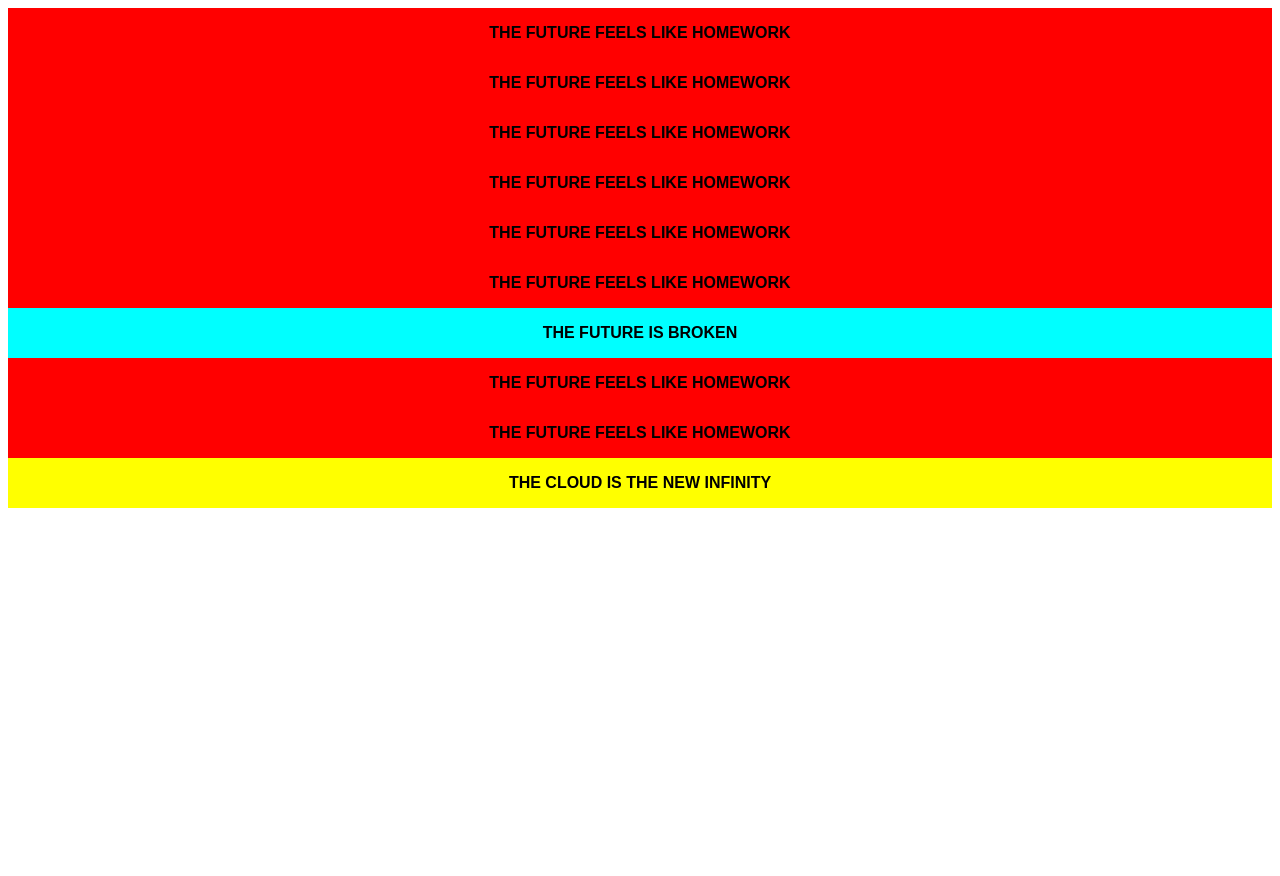
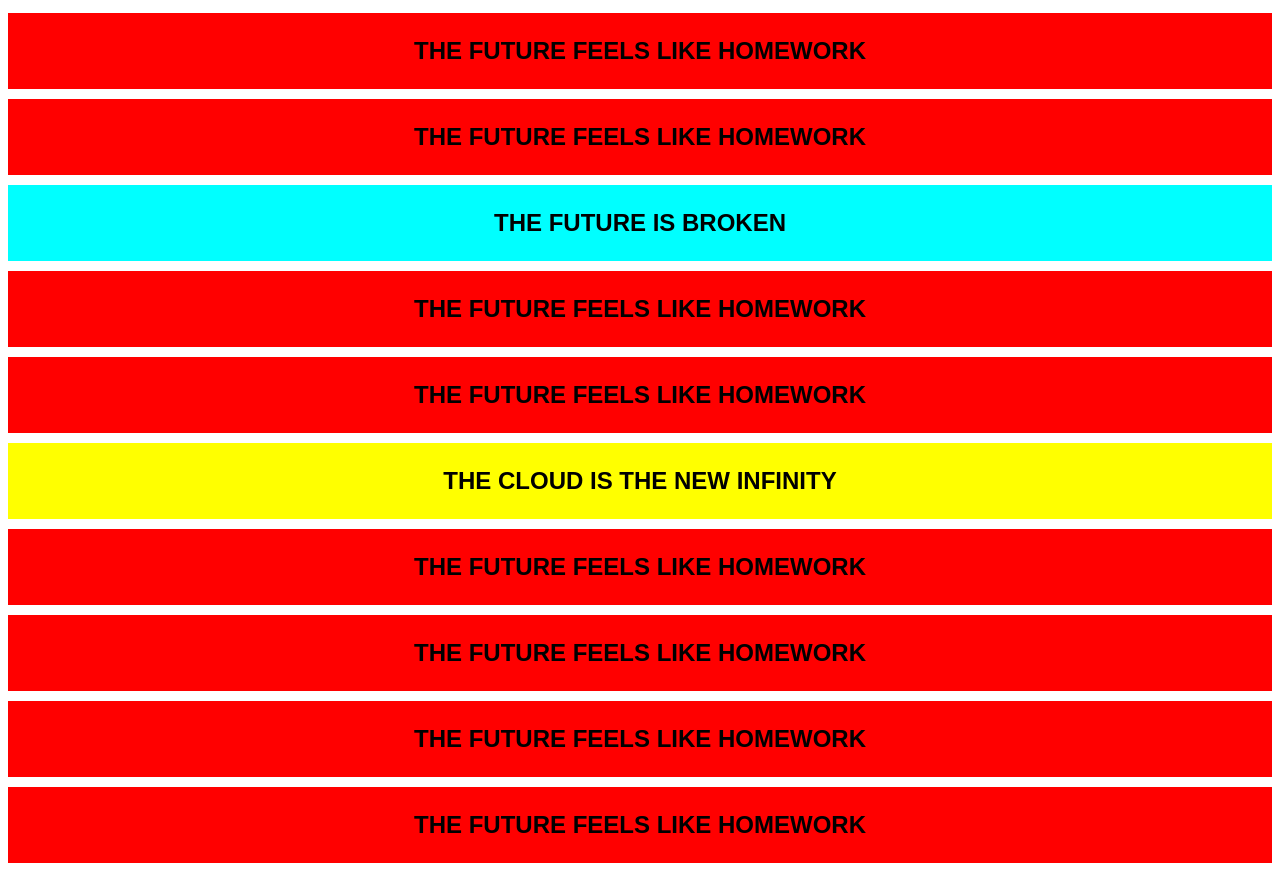
Before and after one commit to YaizaNG/2imd-webtech3-portfolio, a plain HTML site: page lab2/thefuture/index.html in a window 1280 px wide. Before the commit the page ends 800 px from the top, so only its background shows below. Drawn offline with Linux system fonts and the light colour scheme.

Commit message:
css styling

```diff
--- a/lab2/thefuture/index.html
+++ b/lab2/thefuture/index.html
@@ -10,14 +10,14 @@
     <div class = "maingrid">
         <div class="redbox"><p>The future feels like homework</p></div>
         <div class="redbox"><p>The future feels like homework</p></div>
+        <div class="bluebox"><p>The future is broken</p></div>
+        <div class="redbox"><p>The future feels like homework</p></div>
+        <div class="redbox"><p>The future feels like homework</p></div>
+        <div class="yellowbox"><p>The cloud is the new infinity</p></div>
         <div class="redbox"><p>The future feels like homework</p></div>
         <div class="redbox"><p>The future feels like homework</p></div>
         <div class="redbox"><p>The future feels like homework</p></div>
         <div class="redbox"><p>The future feels like homework</p></div>
-        <div class="bluebox"><p>The future is broken</p></div>
-        <div class="redbox"><p>The future feels like homework</p></div>
-        <div class="redbox"><p>The future feels like homework</p></div>
-        <div class="yellowbox"><p>The cloud is the new infinity</p></div>
     </div>
 </body>
 </html>
--- a/lab2/thefuture/style.css
+++ b/lab2/thefuture/style.css
@@ -2,12 +2,19 @@ p {
     font-family: sans-serif;
     font-weight: bold;
     text-transform: uppercase;
+    font-size: 24px;
 }
 
 .maingrid {
     display: grid;
     text-align: center;
+}
 
+.maingrid > div {
+    display: grid;
+    align-items: center;
+    min-height: 70px;
+    margin: 5px 0px 5px 0px;
 }
 
 .redbox {
```
